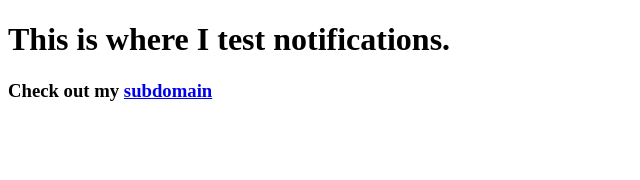
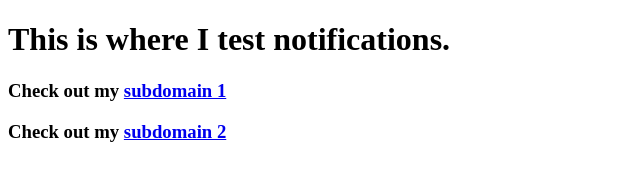
Before and after one commit to jennantilla/ostest, a plain HTML site: page index.html in a window 1280 px wide. Shown: the whole page, without its empty margins (0-640 px from the left). Drawn offline with Linux system fonts and the light colour scheme.

Commit message:
Update index.html

```diff
--- a/index.html
+++ b/index.html
@@ -16,6 +16,7 @@
 </head>
 <body>
     <h1>This is where I test notifications.</h1>
-    <h3>Check out my <a href="subdomain.html">subdomain</a></h3>
+    <h3>Check out my <a href="subdomain.html">subdomain 1</a></h3>
+     <h3>Check out my <a href="sudomain.html">subdomain 2</a></h3>
 </body>
 </html>
```
